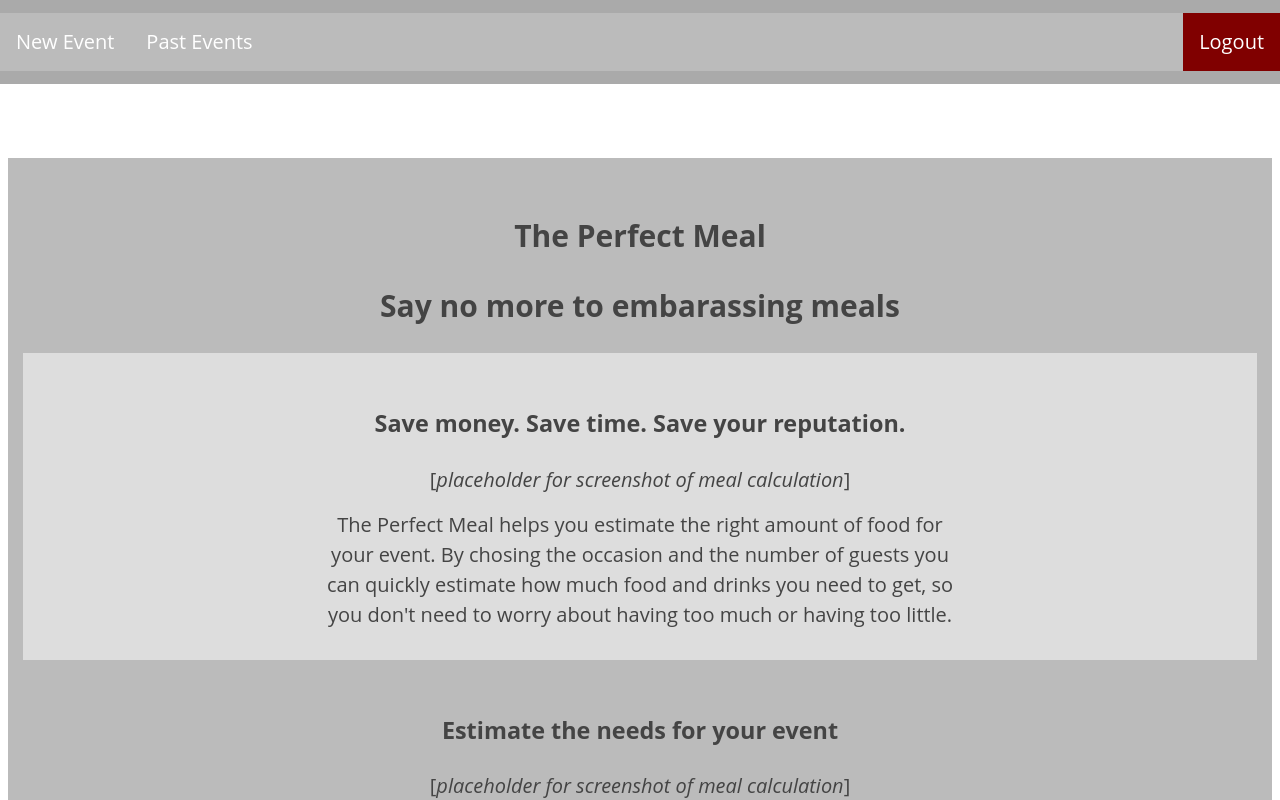
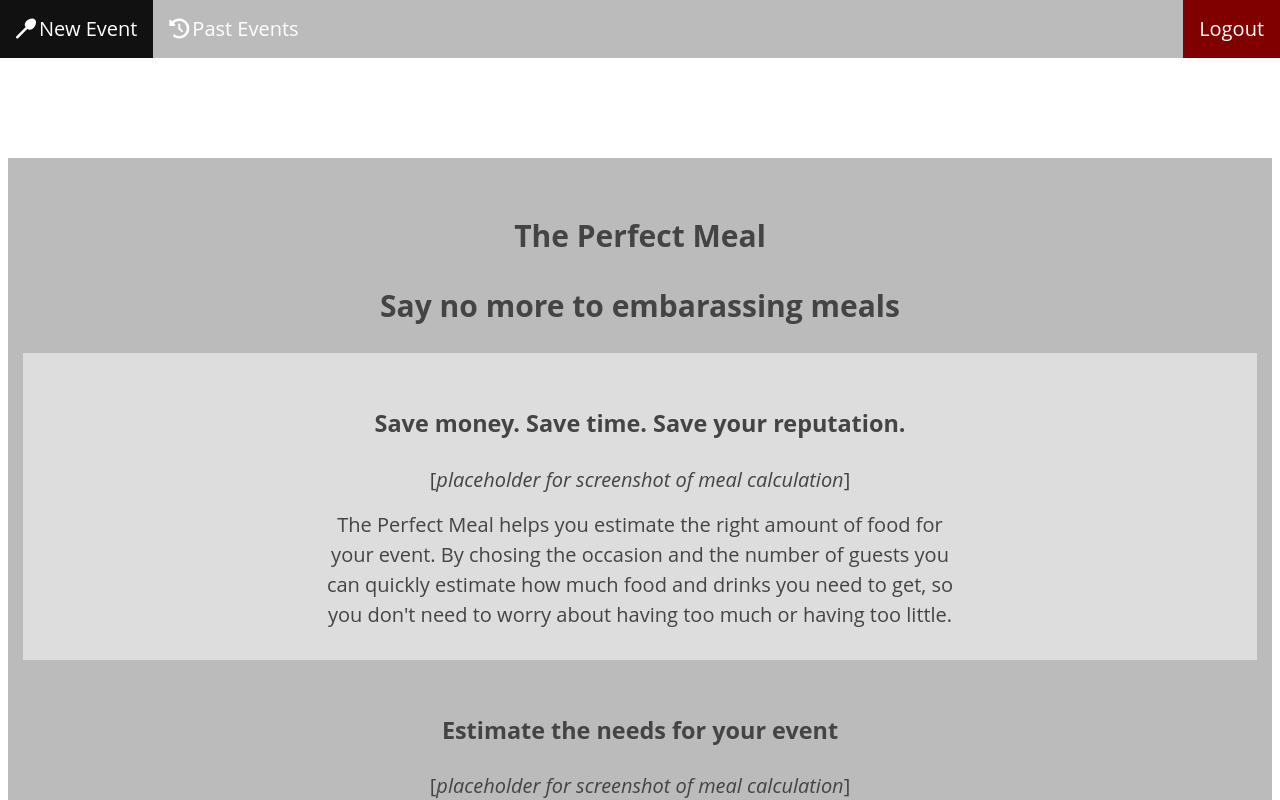
Before and after one commit to steffencrespo/the-perfect-meal, a React (Create React App) app: page / in a window 1280 px wide. Shown: the top 800 px of the page. Built offline with nearby package versions, Linux system fonts and the light colour scheme.

Commit message:
adds font awesome; modifies nav to make it easier to use flexbox

```diff
--- a/public/index.html
+++ b/public/index.html
@@ -8,6 +8,7 @@
       manifest.json provides metadata used when your web app is added to the
       homescreen on Android. See https://developers.google.com/web/fundamentals/engage-and-retain/web-app-manifest/
     -->
+    <script src="https://use.fontawesome.com/45b2b18a7a.js"></script>
     <link rel="manifest" href="%PUBLIC_URL%/manifest.json">
     <link rel="shortcut icon" href="%PUBLIC_URL%/favicon.ico">
     <!--
--- a/src/components/navbar.css
+++ b/src/components/navbar.css
@@ -1,4 +1,4 @@
-nav {
+.nav {
   position: fixed;
   top: 0;
   left: 0;
@@ -18,6 +18,10 @@ li {
     float: left;
 }
 
+li i {
+  margin-right: 3px;
+}
+
 li a {
     display: block;
     color: white;
--- a/src/components/navbar.js
+++ b/src/components/navbar.js
@@ -5,12 +5,10 @@ import './navbar.css';
 
 export default function Navbar(props) {
   return (
-    <nav className="navbar">
-      <ul>
-        <li><Link to="/new-event">New Event </Link></li>
-        <li><Link to="/events-list">Past Events </Link></li>
-        <li style={{ float: 'right' }}><a className="active" href="#about">Logout</a></li>
-      </ul>
-    </nav>
+    <ul className="nav">
+      <li><Link to="/new-event"><i className="fa fa-spoon"></i>New Event </Link></li>
+      <li><Link to="/events-list"><i className="fa fa-history"></i>Past Events </Link></li>
+      <li style={{ float: 'right' }}><a className="active" href="#about">Logout</a></li>
+    </ul>
   );
 }
```
